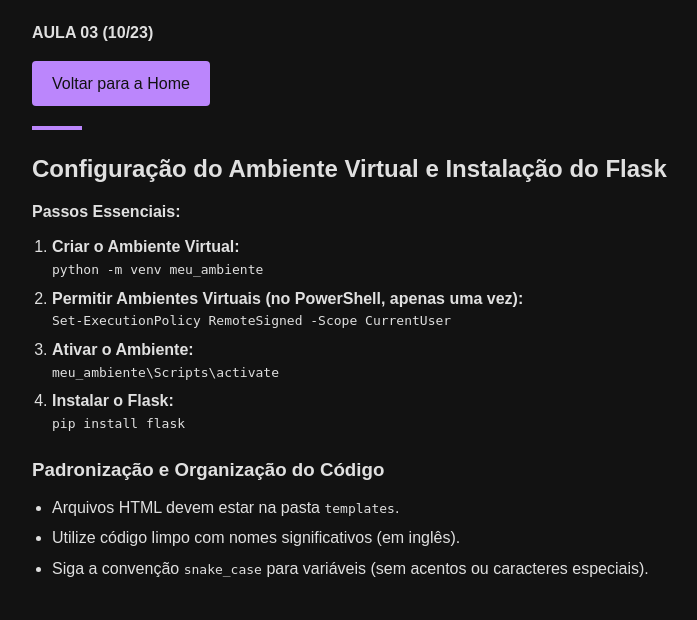
After one commit to PsSave/frameworks-dev-web, a Flask app: page /aula2/ in a window 1280 px wide. The commit adds this page. Shown: the top 620 px of the page, without its empty margins (228-925 px from the left). Run offline with Flask 3, Linux system fonts and the light colour scheme.

Commit message:
Adiciona estrutura da Aula 2 com nova rota e template

```diff
--- a/app.py
+++ b/app.py
@@ -3,8 +3,10 @@ from flask import Flask, render_template
 app = Flask(__name__)
 
 from aulas.aula_1.main import aula1_bp
+from aulas.aula_2.main import aula2_bp
 
 app.register_blueprint(aula1_bp, url_prefix="/aula1")
+app.register_blueprint(aula2_bp, url_prefix="/aula2")
 
 
 @app.route("/")
--- /dev/null
+++ b/aulas/aula_2/main.py
@@ -0,0 +1,8 @@
+from flask import Blueprint, render_template
+
+aula2_bp = Blueprint("aula2", __name__)
+
+
+@aula2_bp.route("/")
+def index():
+    return render_template("aulas/aula2.html")
--- a/templates/aulas/aula1.html
+++ b/templates/aulas/aula1.html
@@ -6,12 +6,12 @@
     <title>Aula 1 - Notas e Avaliação</title>
     <link
       rel="stylesheet"
-      href="{{ url_for('static', filename='css/style_aula_1.css') }}"
+      href="{{ url_for('static', filename='css/style_aula.css') }}"
     />
   </head>
   <body>
     <div class="container">
-      <h4>CLASS 01 (10/09)</h4>
+      <h4>AULA 01 (10/09)</h4>
       <a href="{{ url_for('index') }}" class="btn-voltar">Voltar para a Home</a>
       <div class="decorative-line"></div>
       <h2>Notas e Estratégias de Avaliação</h2>
--- /dev/null
+++ b/templates/aulas/aula2.html
@@ -0,0 +1,53 @@
+<!DOCTYPE html>
+<html lang="pt">
+  <head>
+    <meta charset="UTF-8" />
+    <meta name="viewport" content="width=device-width, initial-scale=1.0" />
+    <title>Aula 3 - Ambiente Virtual e Instalação do Flask</title>
+    <link
+      rel="stylesheet"
+      href="{{ url_for('static', filename='css/style_aula.css') }}"
+    />
+  </head>
+  <body>
+    <div class="container">
+      <h4>AULA 03 (10/23)</h4>
+      <a href="{{ url_for('index') }}" class="btn-voltar">Voltar para a Home</a>
+      <div class="decorative-line"></div>
+      <h2>Configuração do Ambiente Virtual e Instalação do Flask</h2>
+
+      <p><strong>Passos Essenciais:</strong></p>
+      <ol>
+        <li>
+          <strong>Criar o Ambiente Virtual:</strong>
+          <pre><code>python -m venv meu_ambiente</code></pre>
+        </li>
+        <li>
+          <strong
+            >Permitir Ambientes Virtuais (no PowerShell, apenas uma
+            vez):</strong
+          >
+          <pre><code>Set-ExecutionPolicy RemoteSigned -Scope CurrentUser</code></pre>
+        </li>
+        <li>
+          <strong>Ativar o Ambiente:</strong>
+          <pre><code>meu_ambiente\Scripts\activate</code></pre>
+        </li>
+        <li>
+          <strong>Instalar o Flask:</strong>
+          <pre><code>pip install flask</code></pre>
+        </li>
+      </ol>
+
+      <h3>Padronização e Organização do Código</h3>
+      <ul>
+        <li>Arquivos HTML devem estar na pasta <code>templates</code>.</li>
+        <li>Utilize código limpo com nomes significativos (em inglês).</li>
+        <li>
+          Siga a convenção <code>snake_case</code> para variáveis (sem acentos
+          ou caracteres especiais).
+        </li>
+      </ul>
+    </div>
+  </body>
+</html>
--- a/templates/index.html
+++ b/templates/index.html
@@ -15,6 +15,7 @@
       <p>Selecione uma aula para visualizar seus conteúdos:</p>
       <ul>
         <li><a href="{{ url_for('aula1.index') }}">Aula 1</a></li>
+        <li><a href="{{ url_for('aula2.index') }}">Aula 2</a></li>
       </ul>
     </div>
   </body>
```
Also changed, not shown: aulas/aula_2/README.md (added), static/css/style_aula.css (renamed from static/css/style_aula_1.css).
